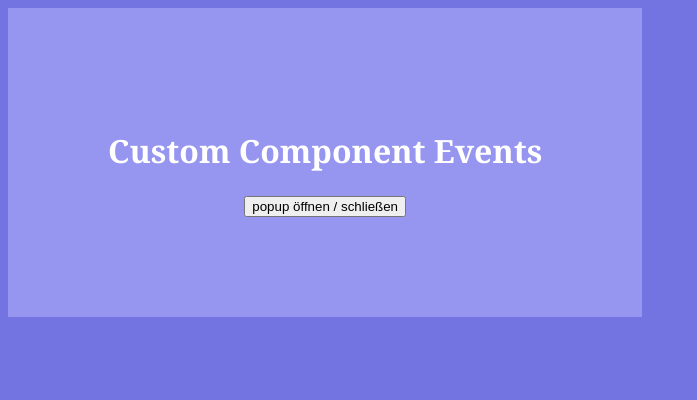
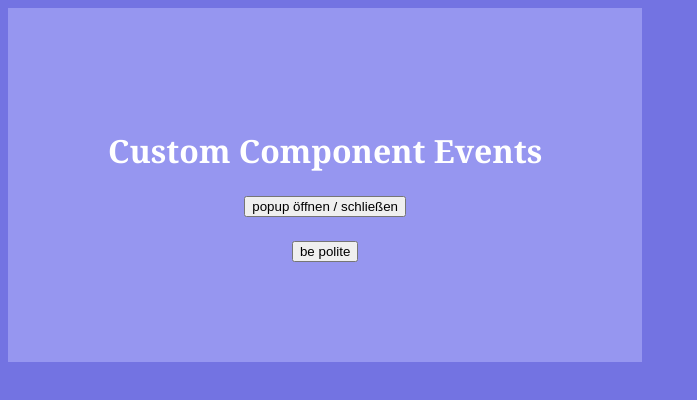
Before and after one commit to siggi-ai/Vue-Practice, a Vue app: page / in a window 1280 px wide. Shown: the top 400 px of the page, without its empty margins (0-697 px from the left). Built offline with nearby package versions, Linux system fonts and the light colour scheme.

Commit message:
alert Thank you!

```diff
--- a/src/App.vue
+++ b/src/App.vue
@@ -7,6 +7,9 @@
     <button v-on:click="isInvisible = !isInvisible">
       popup öffnen / schließen
     </button>
+    <br />
+    <br />
+    <button onclick="alert('Thank you!')">be polite</button>
     <Popup v-show="isInvisible" />
   </div>
 </template>
```
